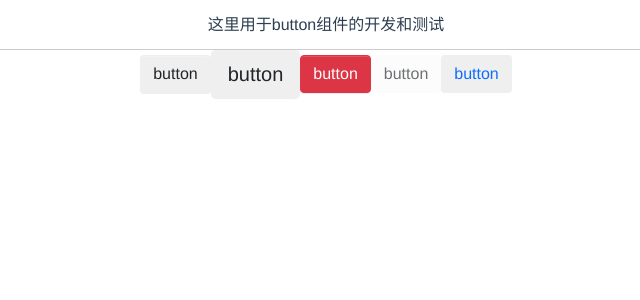
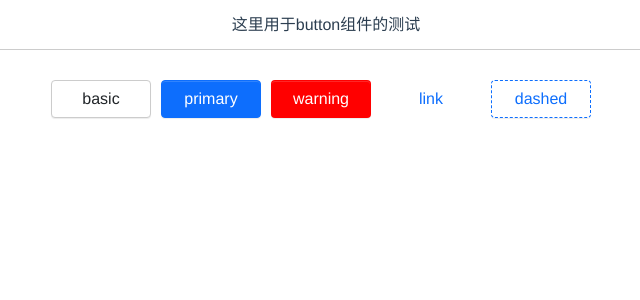
Before and after one commit to Until-You-Possible/createFrameVue3, a Vue app in the folder framework/: page /button in a window 1280 px wide. Shown: the top 300 px of the page, without its empty margins (314-954 px from the left). Built offline with nearby package versions, Linux system fonts and the light colour scheme.

Commit message:
1: 继续整理结构 2：定义了button的基本形式和初步样式

```diff
--- a/framework/src/components/Button/button.vue
+++ b/framework/src/components/Button/button.vue
@@ -1,7 +1,13 @@
 <template>
 
   <div class="button-container">
-
+    <div class="content">
+      <div class="btn btn-default">basic</div>
+      <div class="btn btn-primary">primary</div>
+      <div class="btn btn-warning">warning</div>
+      <div class="btn btn-link">link</div>
+      <div class="btn btn-dashed">dashed</div>
+    </div>
   </div>
 
 </template>
@@ -9,15 +15,81 @@
 
 <script lang="ts">
 
-import { defineComponent } from 'vue'
+
+import { defineComponent, PropType } from 'vue';
+import ButtonAllProps from "@/components/Button/buttonTypes";
+
+const buttonAllProps = new ButtonAllProps();
+console.log("buttonAllProps", buttonAllProps);
+// 枚举基本的一些属性
+// 基本尺寸
+type ButtonProps = {
+  size? : string,
+  type? : string,
+  text? : string,
+  href? : string,
+  disabled? : boolean,
+  click?: () => void
+}
+
+
 
 export default defineComponent({
-  name: 'button'
-})
+  name: "button",
+  inheritAttrs: false,
+  props: {
+    type: String,
+    size: String,
+    text: String
+  },
+  setup (props, context) {
+    console.log("props", props);
+  }
+});
 
 
 </script>
 
-<style lang="scss">
+<style lang="scss" scoped>
+
+.button-container {
+  margin-top: 30px;
+  .content {
+    padding-left: 30px;
+    padding-right: 30px;
+    div.btn {
+      margin-right: 10px;
+    }
+  }
+}
+.btn {
+  font-size:  $btn-font-size;
+  padding: $btn-padding-y $btn-padding-x;
+  width: 100px;
+  border-radius: 4px;
+}
+.btn-default {
+  border: 1px solid #ccc;
+  &:hover {
+    border-color: #0d6efd;
+    cursor: pointer;
+    color: #0d6efd;
+  }
+}
+
+.btn-link {
+  border: none;
+}
+
+.btn-warning {
+  background: red;
+  color: #ffffff;
+}
+
+.btn-dashed {
+  border-style: dashed;
+  border-color: #0d6efd;
+  color: #0d6efd;
+}
 
 </style>
--- /dev/null
+++ b/framework/src/components/Button/buttonTypes.ts
@@ -0,0 +1,24 @@
+
+
+class ButtonAllProps {
+
+  // 定义size
+  buttonSizes: string[] = ["small", "default", "large"];
+  // 定义基本类型
+  buttonTypes: string[] = ["link","default", "href", "dashed", "primary", "warning"];
+  // 定义外观类型
+  buttonShapes: string[] = ["circle", "round"];
+
+  getButtonSizes() {
+    return this.buttonSizes;
+  }
+  getButtonTypes() {
+    return this.buttonTypes
+  }
+  getButtonShapes() {
+    return this.buttonShapes
+  }
+
+}
+
+export default ButtonAllProps
--- a/framework/src/components/Button/index.vue
+++ b/framework/src/components/Button/index.vue
@@ -1,12 +1,10 @@
 <template>
 
   <div class="button-index-container">
-     <div class="tips">这里用于button组件的开发和测试</div>
-    <button class="btn bth-default">button</button>
-    <button class="btn bth-primary btn-lg">button</button>
-    <button class="btn btn-danger">button</button>
-    <button disabled class="btn bth-primary">button</button>
-    <button class="btn btn-link">button</button>
+     <div class="tips">这里用于button组件的测试</div>
+     <div class="components-container">
+       <Button type="default" size="small" text="First Button" />
+     </div>
   </div>
 
 </template>
@@ -14,10 +12,14 @@
 
 <script lang="ts">
 
-import { defineComponent } from 'vue'
+import { defineComponent } from 'vue';
+import Button from "@/components/Button/button.vue";
 
 export default defineComponent({
-  name: 'buttonIndex'
+  name: 'buttonIndex',
+  components: {
+    Button
+  }
 });
 
 
@@ -25,7 +27,7 @@ export default defineComponent({
 
 
 <style lang="scss">
-@import "./style.scss";
+
 .button-index-container {
   .tips {
     width: 100%;
--- a/framework/src/main.ts
+++ b/framework/src/main.ts
@@ -3,5 +3,4 @@ import App from './App.vue'
 import router from './router'
 import store from './store'
 import '../src/styles/index.scss'
-
 createApp(App).use(store).use(router).mount('#app')
```
